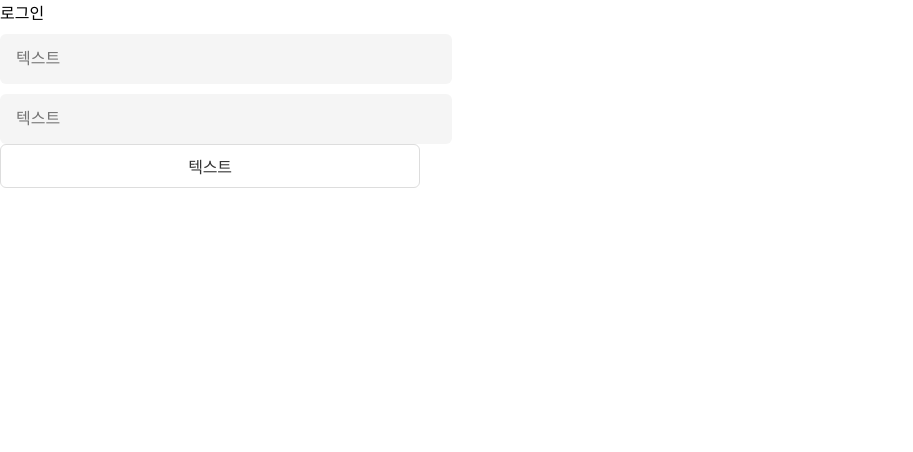
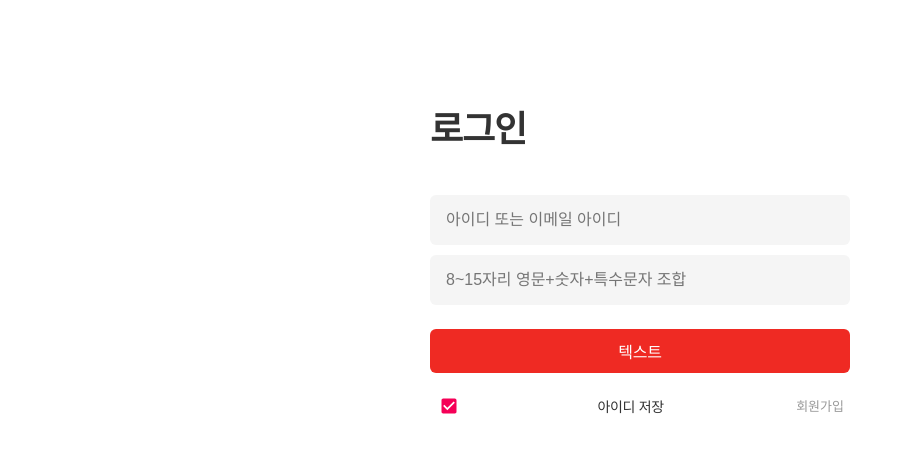
Before and after one commit to ireneeming/toysrusClone_FE, a React (Create React App) app: page /login in a window 1280 px wide. Shown: the top 452 px of the page, without its empty margins (0-913 px from the left). Built offline with nearby package versions, Linux system fonts and the light colour scheme.

Commit message:
login,register

```diff
--- a/package.json
+++ b/package.json
@@ -3,6 +3,12 @@
   "version": "0.1.0",
   "private": true,
   "dependencies": {
+    "@emotion/react": "^11.7.1",
+    "@emotion/styled": "^11.6.0",
+    "@material-ui/core": "^4.12.3",
+    "@mui/icons-material": "^5.2.1",
+    "@mui/material": "^5.2.3",
+    "@mui/styled-engine-sc": "^5.1.0",
     "@testing-library/jest-dom": "^5.11.4",
     "@testing-library/react": "^11.1.0",
     "@testing-library/user-event": "^12.1.10",
--- a/src/elements/Grid.js
+++ b/src/elements/Grid.js
@@ -2,12 +2,13 @@ import React from 'react'
 import styled from 'styled-components'
 
 const Grid = (props) => {
-  const { position, children, flex, width, padding, margin, _onClick, contentWrap, signWrap, detailWrap, align } = props
+  const { position, children, flex, width, maxWidth, padding, margin, _onClick, contentWrap, signWrap, detailWrap, align } = props
   const styles = {
     flex: flex,
     position: position,
     width: width,
     padding: padding,
+    maxWidth: maxWidth,
     margin: margin,
     align: align,
   }
@@ -47,6 +48,7 @@ Grid.defaultProps = {
   children: null,
   flex: false,
   width: '100%',
+  maxWidth: 'false',
   padding: false,
   margin: false,
   align: false,
@@ -56,6 +58,7 @@ Grid.defaultProps = {
 const GridBox = styled.div`
   position: ${(props) => (props.position ? `${props.position}` : '')};
   width: ${(props) => props.width};
+  ${(props) => (props.maxWidth ? `max-width: ${props.maxWidth};` : '')}
   height: 100%;
   box-sizing: border-box;
   padding: ${(props) => (props.padding ? `${props.padding}` : '')};
--- /dev/null
+++ b/src/elements/Image.js
@@ -0,0 +1,6 @@
+import React from 'react'
+import { Grid } from '.'
+
+const Image = (props) => {
+  return <></>
+}
--- a/src/elements/Text.js
+++ b/src/elements/Text.js
@@ -1,8 +1,9 @@
 import React from 'react'
 import styled from 'styled-components'
+import '../index.css'
 
 const Text = (props) => {
-  const { mont, span, bold, color, size, align, margin, children } = props
+  const { mont, span, h2, bold, color, size, align, margin, children } = props
 
   const styles = { margin: margin, bold: bold, color: color, size: size, align: align }
 
@@ -10,25 +11,29 @@ const Text = (props) => {
     return <Span {...styles}>{children}</Span>
   }
 
+  if (h2) {
+    return <H2 {...styles}>{children}</H2>
+  }
+
   if (mont) {
     return <Mont {...styles}>{children}</Mont>
   }
 
-  return <detailStrong {...styles}>{children}</detailStrong>
+  return <P {...styles}>{children}</P>
 }
 
 Text.defaultProps = {
   cihldren: null,
   bold: false,
   color: '#222',
-  size: '18px',
+  size: 'false',
   align: false,
   margin: false,
 }
 
 const H2 = styled.h2`
   margin: ${(props) => props.margin};
-  font-size: ${(props) => props.size};
+  font-size: 36px;
   line-height: 1.39;
   letter-spacing: -1.1px;
   color: #333;
--- a/src/pages/Login.js
+++ b/src/pages/Login.js
@@ -1,24 +1,71 @@
 import React from 'react'
+import styled from 'styled-components'
+import Checkbox from '@material-ui/core/Checkbox'
 
 import { Grid, Button, Text, Input } from '../elements'
 
 const Login = (props) => {
+  const [checked, setChecked] = React.useState(true)
+
+  const handleChange = (event) => {
+    setChecked(event.target.checked)
+  }
+
   return (
     <>
-      <Grid width="420px">
-        <Grid>
-          <Text>로그인</Text>
+      <Grid maxWidth="420px" margin="auto" padding="45px 0px 120px 0px ">
+        <Grid margin="60px 0px 0px 0px">
+          <Text h2>로그인</Text>
         </Grid>
-        <Grid>
-          <Input></Input>
-          <Input></Input>
+        <Grid1 display="flex">
+          <Input placeholder="아이디 또는 이메일 아이디"></Input>
+        </Grid1>
+        <Grid1 display="flex">
+          <Input placeholder="8~15자리 영문+숫자+특수문자 조합"></Input>
+        </Grid1>
+        <Grid margin="24px 0px 0px 0px">
+          <Button red_btn>로그인하기</Button>
         </Grid>
-        <Grid>
-          <Button>로그인하기</Button>
-        </Grid>
+        <TextDiv>
+          <Checkbox defaultChecked size="small" inputProps={{ 'aria-label': 'checkbox with small size' }} />
+          <SmallText>아이디 저장</SmallText>
+          <Btn>회원가입</Btn>
+        </TextDiv>
       </Grid>
     </>
   )
 }
 
+const Grid1 = styled.div`
+  display: flex;
+`
+
+const TextDiv = styled.div`
+  display: -webkit-box;
+  display: -ms-flexbox;
+  display: flex;
+  -webkit-box-align: center;
+  -ms-flex-align: center;
+  align-items: center;
+  -webkit-box-pack: justify;
+  -ms-flex-pack: justify;
+  justify-content: space-between;
+  padding-top: 14px;
+`
+
+const SmallText = styled.text`
+  font-size: 14px;
+  color: #333;
+  padding-left: 8px;
+  letter-spacing: -0.023em;
+`
+
+const Btn = styled.button`
+  font-size: 13px;
+  color: #999;
+  padding-left: 11px;
+  border: none;
+  background-color: #fff;
+`
+
 export default Login
--- a/src/pages/Register.js
+++ b/src/pages/Register.js
@@ -1,17 +1,67 @@
 import React from 'react'
-import { Grid, Text, Input } from '../elements'
+import styled from 'styled-components'
+import { Grid, Text, Input, Button } from '../elements'
 
 const Register = () => {
   return (
     <>
-      <Grid>
-        <Grid>
-          <Text>이메일 간편회원 가입</Text>
+      <Grid position="relative" padding="45px 0px 120px 0px">
+        <Grid maxWidth="530px" margin="auto">
+          <Grid margin="60px 0px 28px 0px">
+            <Text h2>
+              <Span>
+                <img src="https://static.lotteon.com/p/member/assets/img/img_lotteOnLogin_small.svg"></img>
+              </Span>
+              이메일 간편회원 가입
+            </Text>
+          </Grid>
+          <Grid margin="0px 0px 20px 0px">
+            <Grid margin="0px 0px 9px 0px">
+              <TextSmall size="15px">이름</TextSmall>
+            </Grid>
+            <Grid1>
+              <Input width="350px" register placeholder="이름을 입력해 주세요."></Input>
+            </Grid1>
+          </Grid>
+          <Grid margin="0px 0px 9px 0px">
+            <TextSmall>이메일 아이디</TextSmall>
+          </Grid>
+          <Grid1>
+            <Input register placeholder="이메일을 입력해 주세요."></Input>
+            <Grid width="33px" padding="0px 10px">
+              <Text size="15px">@</Text>
+            </Grid>
+            <Input register></Input>
+          </Grid1>
+          <Grid margin="30px 0px 40px 0px">
+            <Button text="이메일 인증하기"></Button>
+          </Grid>
+          <Grid>
+            <Span width="100%">
+              <Img src="https://contents.lotteon.com/display/dshoplnk/29572/231/C001115/28862/P644B108A855DCFEA81661B7FC8111D23639737416F4A28681CCAAFF106FC0AEF/file"></Img>
+            </Span>
+          </Grid>
         </Grid>
-        <Grid></Grid>
       </Grid>
     </>
   )
 }
 
+const Grid1 = styled.div`
+  display: flex;
+`
+const Span = styled.span`
+  display: block;
+  padding-bottom: 5px;
+`
+
+const TextSmall = styled.text`
+  font-size: '15px';
+  margin: '0px 0px 9px 0px';
+`
+
+const Img = styled.img`
+  width: 100%;
+`
+
 export default Register
```
Also changed, not shown: 1 other file (tests, documents, lock files or other folders).
